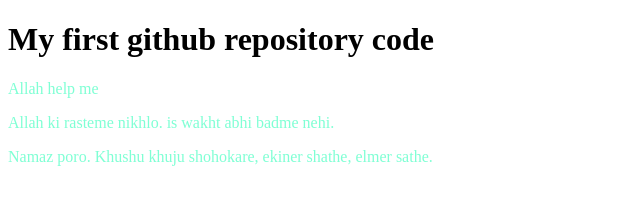
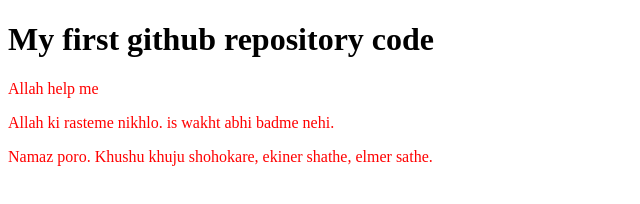
Before and after one commit to Ruhul-15-1555/my-first-repo, a plain HTML site: page index.html in a window 1280 px wide. Shown: the whole page, without its empty margins (0-640 px from the left). Drawn offline with Linux system fonts and the light colour scheme.

Commit message:
added-new-repo

```diff
--- a/style.css
+++ b/style.css
@@ -1 +1 @@
-p{color: aquamarine;}
+p{color:red;}
```
